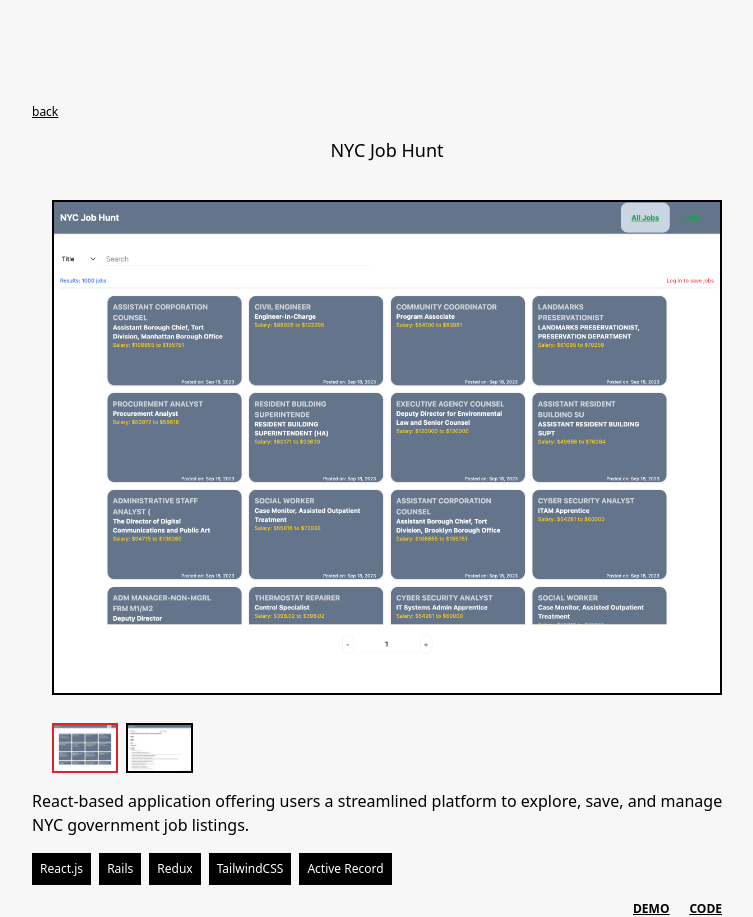
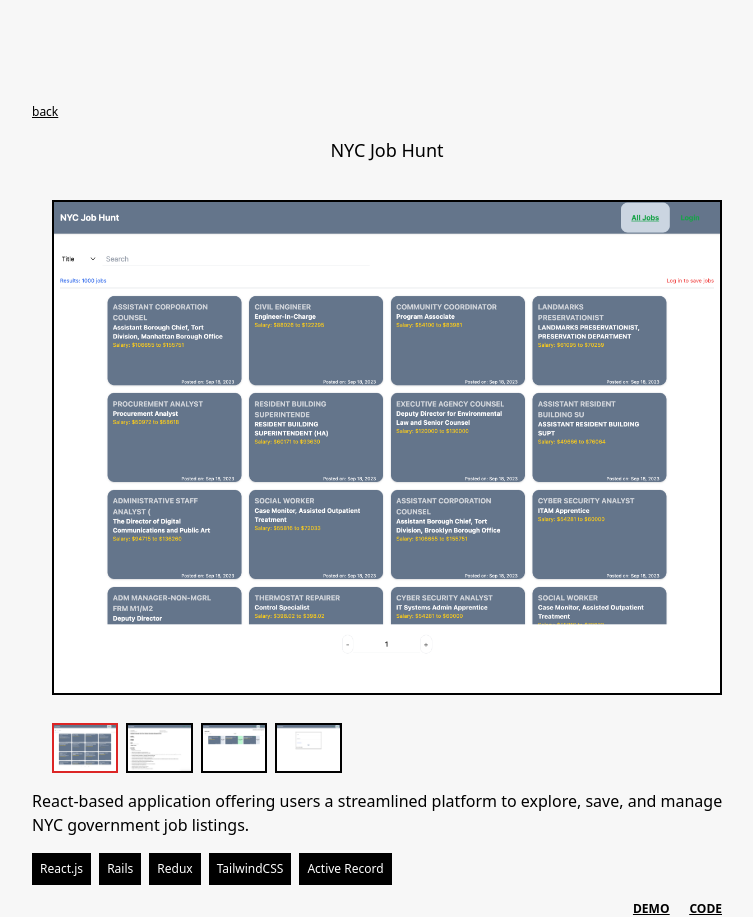
Before and after one commit to lvas248/portfolio-update, a React (Create React App) app: page /project/1 in a window 1280 px wide. Shown: the whole page, without its empty margins (253-1006 px from the left). Built offline with nearby package versions, Linux system fonts and the light colour scheme.

Commit message:
update project images

```diff
--- a/src/Data/projectData.js
+++ b/src/Data/projectData.js
@@ -4,14 +4,23 @@
 import ffImage from '../Assets/proj_screenshots/Fetch/image1.png'
 import ffImage2 from '../Assets/proj_screenshots/Fetch/image2.png'
 import ffImage3 from '../Assets/proj_screenshots/Fetch/image3.png'
+import ffImage4 from '../Assets/proj_screenshots/Fetch/image4.png'
+import ffImage5 from '../Assets/proj_screenshots/Fetch/image5.png'
+
 import ffstock from '../Assets/projcard_images/ff.png'
 
 import bwImage from '../Assets/proj_screenshots/Bird/image1.png'
 import bwImage2 from '../Assets/proj_screenshots/Bird/image2.png'
+import bwImage3 from '../Assets/proj_screenshots/Bird/image3.png'
+import bwImage4 from '../Assets/proj_screenshots/Bird/image4.png'
+import bwImage5 from '../Assets/proj_screenshots/Bird/image5.png'
+
 import bwstock from '../Assets/projcard_images/bw.jpg'
 
 import jobImage from '../Assets/proj_screenshots/Jobs/image1.png'
 import jobImage2 from '../Assets/proj_screenshots/Jobs/image2.png'
+import jobImage3 from '../Assets/proj_screenshots/Jobs/image3.png'
+import jobImage4 from '../Assets/proj_screenshots/Jobs/image4.png'
 import jobstock from '../Assets/projcard_images/job.png'
 
 // import portfolioImage from '../Assets/proj_screenshots/Port/image1.png'
@@ -57,10 +66,20 @@ export const projects = [
                 id:0,
                 image: jobImage
             },
+
             {
                 id:1,
                 image: jobImage2
+            },
+            {
+                id:2,
+                image: jobImage3
+            },
+            {
+                id:3,
+                image: jobImage4
             }
+
         ],
         description: 'React-based application offering users a streamlined platform to explore, save, and manage NYC government job listings.',
         techs: ['React.js', 'Rails', 'Redux', 'TailwindCSS', 'Active Record' ],
@@ -83,6 +102,14 @@ export const projects = [
                 id:2,
                 image: ffImage3
             },
+            {
+                id:3,
+                image: ffImage4
+            },
+            {
+                id:4,
+                image: ffImage5
+            },
 
         ],
         description: 'A GPS-based web app that helps NYC dog owners find nearby dog parks with ratings, feedback, and real-time occupancy data, ensuring enjoyable outings for their furry friends.',
@@ -98,13 +125,26 @@ export const projects = [
             {
                 id:0,
                 image: bwImage
-            },            {
+            },
+            {
                 id:1,
                 image: bwImage2
             },
+            {
+                id:2,
+                image: bwImage3
+            },
+            {
+                id:3,
+                image: bwImage4
+            },
+            {
+                id:5,
+                image: bwImage5
+            },
         ],
         description: 'A diary app for bird enthusiasts to capture and document their bird sightings through photos and notes, creating a personalized collection of memorable encounters.',
-        techs: [ 'React.js', 'Rails', 'Reactstrap', 'Cloudinary' ],
+        techs: [ 'React.js', 'Javascript', 'Rails', 'Ruby', 'Reactstrap', 'Cloudinary' ],
         git: 'https://github.com/lvas248/bird_watchr',
         demo: 'https://bird-watcher-20dr.onrender.com'
     },
```
